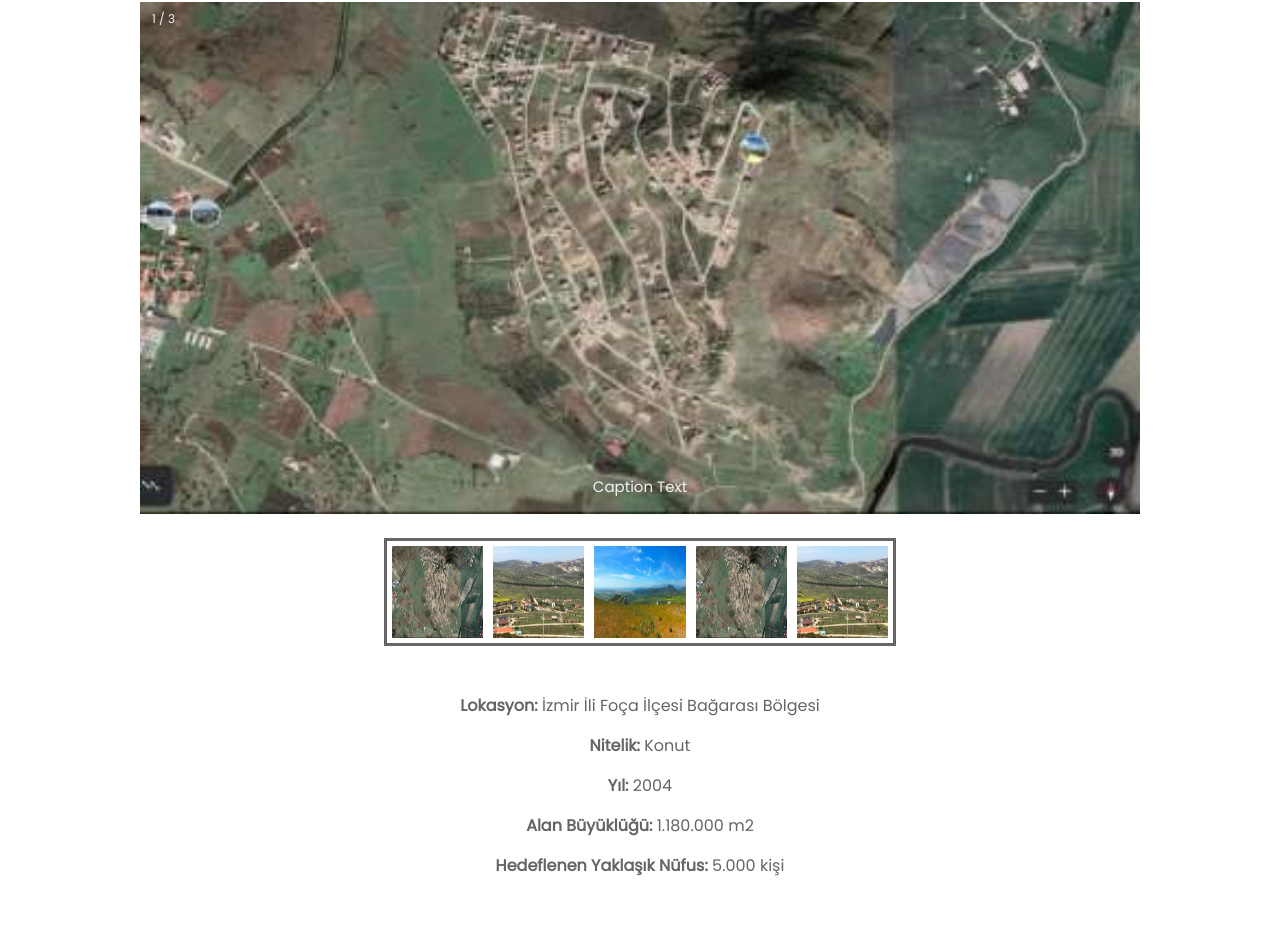
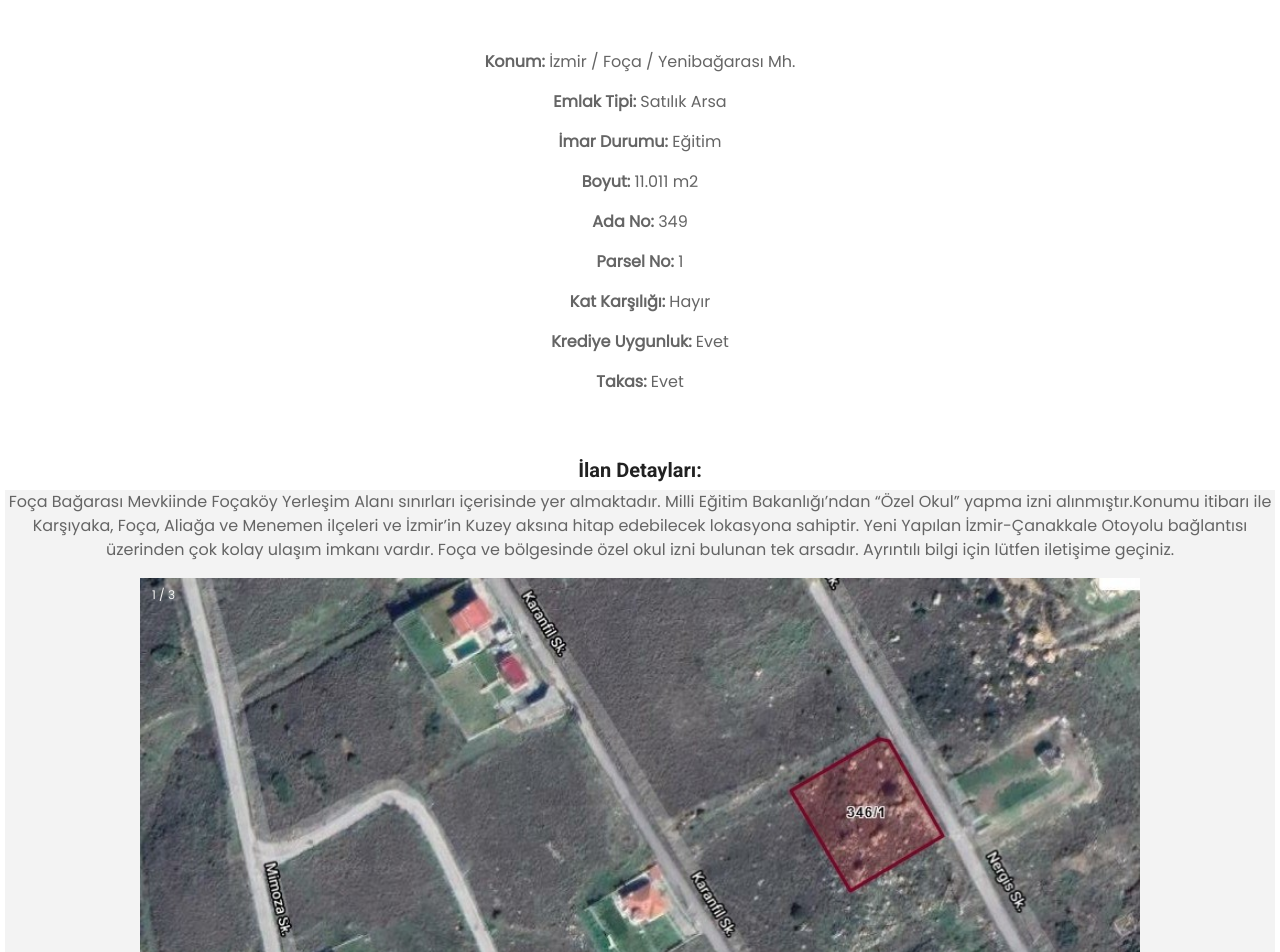
Before and after one commit to egeerdil/Mete, a plain HTML site: page satis2.html in a window 1280 px wide. Shown: the part 276-1228 px from the top of the page. Before the commit the page ends 1170 px from the top, so only its background shows below. Drawn offline with nearby package versions, Linux system fonts and the light colour scheme.

Commit message:
Update satis2.html

```diff
--- a/satis2.html
+++ b/satis2.html
@@ -75,29 +75,60 @@
 
      <br>
     <br>
-    <h1> Tamamlanan Projelerimiz </h1>
+    <h1> Satıştaki Projelerimiz </h1>
     <br>
-    <h2> 1. Foçaköy Yerleşim Alanı </h2>
+    <h2> İzmir Foça’da 11.011 m2 Özel Eğitim Alanı İmarlı Okul Arsası </h2>
 
+
+    <div align="center">
+
+    <br>
+    <br>
+
+
+        <p><strong>Konum:</strong> İzmir / Foça / Yenibağarası Mh. </p>
+ <p><strong>Emlak Tipi:</strong> Satılık Arsa </p>
+ <p><strong>İmar Durumu:</strong> Eğitim </p>
+ <p><strong>Boyut:</strong> 11.011 m2 </p>
+ <p><strong>Ada No:</strong> 349 </p>
+ <p><strong>Parsel No:</strong> 1 </p>
+
+ <p><strong>Kat Karşılığı:</strong> Hayır </p>
+ <p><strong>Krediye Uygunluk:</strong> Evet </p>
+ <p><strong>Takas:</strong> Evet </p>
+     <br>
+        <br>
+        <h5>İlan Detayları:</h5>
+        <div class="bg-light" style="margin:5px">
+ <p>Foça Bağarası Mevkiinde Foçaköy Yerleşim Alanı sınırları içerisinde yer almaktadır.
+Milli Eğitim Bakanlığı’ndan “Özel Okul” yapma izni alınmıştır.Konumu itibarı ile Karşıyaka, Foça, Aliağa ve Menemen ilçeleri ve İzmir’in Kuzey aksına hitap edebilecek lokasyona sahiptir. Yeni Yapılan İzmir-Çanakkale Otoyolu bağlantısı üzerinden çok kolay ulaşım imkanı vardır. Foça ve bölgesinde özel okul izni bulunan tek arsadır.
+
+Ayrıntılı bilgi için lütfen iletişime geçiniz.
+<p/>
+
+
+
+
+    <div/>
 
     <div/>
 <div class="slideshow-container" style="cursor:pointer" onclick="plusSlides(1)">
 
 <div class="mySlides">
   <div class="numbertext">1 / 3</div>
-  <img src="img/tamam1.jpg" onclick="showSlides(slideIndex = 1)" style="width:100%">
+  <img src="img/satis1.jpg" onclick="showSlides(slideIndex = 1)" style="width:100%">
   <div class="text">Caption Text</div>
 </div>
 
 <div class="mySlides">
   <div class="numbertext">2 / 3</div>
-  <img src="img/tamam2.jpg" style="width:100%">
+  <img src="img/satis2.jpg" style="width:100%">
   <div class="text">Caption Two</div>
 </div>
 
 <div class="mySlides">
   <div class="numbertext">3 / 3</div>
-  <img src="img/tamam3.jpg" style="width:100%">
+  <img src="img/satis3.jpg" style="width:100%">
   <div class="text">Caption Three</div>
 </div>
 
@@ -113,35 +144,18 @@
 </div>
     <div class="row" style="cursor:pointer; width:40%; border-style: solid";  >
   <div class="column" onclick="currentSlide(1)">
-    <img src="img/tamam1.jpg" style="width:100%; aspect-ratio:1 / 1;">
+    <img src="img/satis1.jpg" style="width:100%; aspect-ratio:1 / 1;">
   </div>
   <div class="column" onclick="currentSlide(2)">
-    <img src="img/tamam2.jpg" alt="Forest" style="width:100%; aspect-ratio : 1 / 1;">
+    <img src="img/satis2.jpg" alt="Forest" style="width:100%; aspect-ratio : 1 / 1;">
   </div>
   <div class="column"  onclick="currentSlide(3)">
-    <img src="img/tamam3.jpg" alt="Mountains" style="width:100%; aspect-ratio : 1 / 1;">
-  </div>
-  <div class="column" onclick="currentSlide(1)">
-    <img src="img/tamam1.jpg" style="width:100%; aspect-ratio:1 / 1;">
-  </div>
-  <div class="column" onclick="currentSlide(2)">
-    <img src="img/tamam2.jpg" alt="Forest" style="width:100%; aspect-ratio : 1 / 1;">
+    <img src="img/satis3.jpg" alt="Mountains" style="width:100%; aspect-ratio : 1 / 1;">
   </div>
 
+
 </div>
-    <div align="center">
 
-    <br>
-    <br>
-
-       <p> <strong>Lokasyon:</strong> İzmir İli Foça İlçesi Bağarası Bölgesi </p>
-       <p>  <strong>Nitelik:</strong>  Konut</p>
-       <p>  <strong>Yıl:</strong>  2004</p>
-       <p>  <strong>Alan Büyüklüğü:</strong>  1.180.000 m2</p>
-       <p>  <strong>Hedeflenen Yaklaşık Nüfus:</strong>  5.000 kişi</p>
-
-
-    <div/>
 <!-- Coursel  End-->
 
 
```
